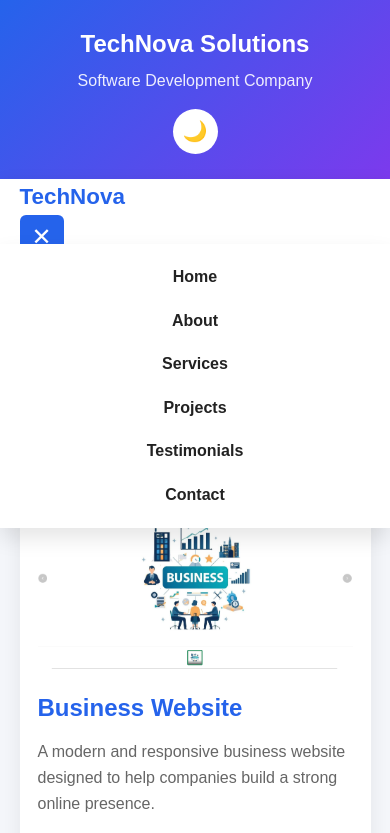
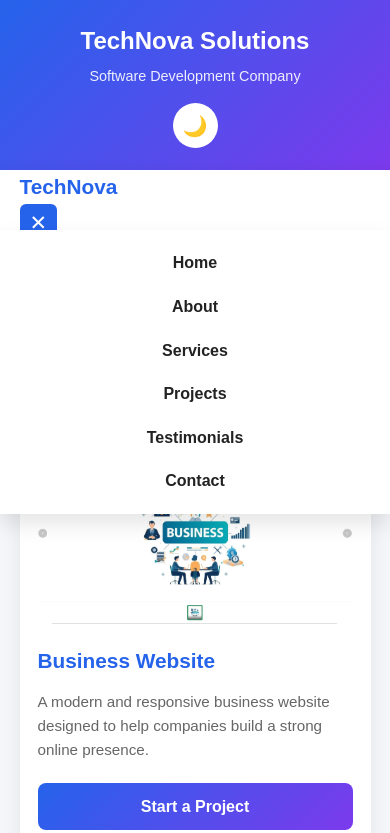
Before and after one commit to rimsha22-dev/TechNova-solutions-website, a plain HTML site: page projects.html in a window 390 px wide. Both pictures are taken after a click on the button "Open Menu". Shown: the top 833 px of the page. Drawn offline with Linux system fonts and the light colour scheme.

```diff
--- a/style11.css
+++ b/style11.css
@@ -22,13 +22,16 @@
     transition: background 0.3s ease, color 0.3s ease;
 }
 
-/* ---------- CONTAINER ---------- */
+img {
+    max-width: 100%;
+}
 
 .container {
     width: 90%;
     max-width: 1200px;
     margin: auto;
 }
+
 
 /* ========================================
    HEADER
@@ -51,6 +54,7 @@
     opacity: 0.9;
 }
 
+
 /* ---------- THEME BUTTON ---------- */
 
 #theme-toggle {
@@ -63,12 +67,13 @@
     border-radius: 50%;
     cursor: pointer;
     font-size: 20px;
-    transition: 0.3s;
+    transition: 0.3s ease;
 }
 
 #theme-toggle:hover {
     transform: rotate(20deg) scale(1.1);
 }
+
 
 /* ========================================
    NAVIGATION
@@ -90,6 +95,7 @@
 .logo {
     color: #2563eb;
     font-size: 1.7rem;
+    font-weight: bold;
 }
 
 .nav-links {
@@ -102,14 +108,15 @@
     text-decoration: none;
     color: #222;
     font-weight: 600;
-    transition: 0.3s;
+    transition: 0.3s ease;
 }
 
 .nav-links a:hover {
     color: #2563eb;
 }
 
-/* ---------- MOBILE MENU ---------- */
+
+/* ---------- MOBILE MENU BUTTON ---------- */
 
 .menu-toggle {
     display: none;
@@ -121,6 +128,7 @@
     border-radius: 6px;
     cursor: pointer;
 }
+
 
 /* ========================================
    PROJECTS SECTION
@@ -145,6 +153,7 @@
     color: #666;
 }
 
+
 /* ========================================
    PROJECT GRID
    ======================================== */
@@ -154,6 +163,7 @@
     grid-template-columns: repeat(2, 1fr);
     gap: 30px;
 }
+
 
 /* ========================================
    PROJECT CARD
@@ -166,8 +176,6 @@
     box-shadow: 0 8px 25px rgba(0, 0, 0, 0.08);
     transition: transform 0.3s ease, box-shadow 0.3s ease;
 
-    /* IMPORTANT:
-       Do not hide cards before JavaScript runs */
     opacity: 1;
     transform: translateY(0);
 }
@@ -176,6 +184,7 @@
     transform: translateY(-10px);
     box-shadow: 0 15px 35px rgba(0, 0, 0, 0.15);
 }
+
 
 /* ========================================
    PROJECT IMAGES
@@ -190,6 +199,7 @@
     margin-bottom: 20px;
 }
 
+
 /* ---------- PROJECT TITLE ---------- */
 
 .project-card h3 {
@@ -198,12 +208,14 @@
     margin-bottom: 12px;
 }
 
+
 /* ---------- PROJECT DESCRIPTION ---------- */
 
 .project-card p {
     color: #666;
     margin-bottom: 20px;
 }
+
 
 /* ========================================
    BUTTON
@@ -217,7 +229,7 @@
     padding: 11px 22px;
     border-radius: 8px;
     font-weight: bold;
-    transition: 0.3s;
+    transition: 0.3s ease;
 }
 
 .btn:hover {
@@ -228,6 +240,7 @@
 .btn.clicked {
     transform: scale(0.95);
 }
+
 
 /* ========================================
    FOOTER
@@ -243,6 +256,7 @@
 footer p {
     margin: 0;
 }
+
 
 /* ========================================
    BACK TO TOP
@@ -260,9 +274,11 @@
     color: white;
     font-size: 22px;
     cursor: pointer;
+
     opacity: 0;
     visibility: hidden;
-    transition: 0.3s;
+
+    transition: 0.3s ease;
     z-index: 999;
 }
 
@@ -275,6 +291,7 @@
     background: #7c3aed;
     transform: translateY(-4px);
 }
+
 
 /* ========================================
    DARK MODE
@@ -317,34 +334,55 @@
     color: #60a5fa;
 }
 
+
 /* ========================================
-   MOBILE RESPONSIVE
+   TABLET & MOBILE
    ======================================== */
 
 @media (max-width: 768px) {
+
+    header {
+        padding: 25px 0;
+    }
 
     header h1 {
         font-size: 1.8rem;
     }
 
+    header p {
+        font-size: 0.95rem;
+    }
+
     .navbar {
         min-height: 65px;
+        padding: 0 5%;
     }
 
+    .logo {
+        font-size: 1.5rem;
+    }
+
+    /* Show hamburger */
     .menu-toggle {
         display: block;
     }
 
+    /* Mobile navigation */
     .nav-links {
         position: absolute;
         top: 65px;
         left: 0;
         width: 100%;
+
         background: white;
+
         display: none;
         flex-direction: column;
+        align-items: center;
+
         padding: 20px;
         gap: 18px;
+
         box-shadow: 0 10px 20px rgba(0, 0, 0, 0.1);
     }
 
@@ -356,8 +394,15 @@
         background: #1f2937;
     }
 
+    .nav-links a {
+        font-size: 1rem;
+    }
+
+
+    /* Projects */
     .projects-grid {
         grid-template-columns: 1fr;
+        gap: 25px;
     }
 
     .projects-section {
@@ -368,10 +413,20 @@
         font-size: 2rem;
     }
 
+    .section-intro {
+        margin-bottom: 35px;
+        padding: 0 10px;
+    }
+
+    .project-card {
+        padding: 20px;
+    }
+
     .project-card img {
         height: 200px;
     }
 }
+
 
 /* ========================================
    SMALL MOBILE DEVICES
@@ -380,27 +435,61 @@
 @media (max-width: 480px) {
 
     header {
-        padding: 25px 0;
+        padding: 22px 0;
     }
 
     header h1 {
         font-size: 1.5rem;
     }
 
+    header p {
+        font-size: 0.9rem;
+    }
+
+    .navbar {
+        min-height: 60px;
+    }
+
     .logo {
-        font-size: 1.4rem;
+        font-size: 1.3rem;
+    }
+
+    .menu-toggle {
+        font-size: 21px;
+        padding: 7px 10px;
+    }
+
+    .nav-links {
+        top: 60px;
+    }
+
+    .projects-section {
+        padding: 45px 0;
     }
 
     .projects-section h2 {
         font-size: 1.8rem;
     }
 
+    .section-intro {
+        font-size: 0.95rem;
+    }
+
     .project-card {
         padding: 18px;
+        border-radius: 12px;
     }
 
     .project-card img {
         height: 180px;
+    }
+
+    .project-card h3 {
+        font-size: 1.3rem;
+    }
+
+    .project-card p {
+        font-size: 0.95rem;
     }
 
     .btn {
@@ -411,5 +500,7 @@
     #back-to-top {
         right: 15px;
         bottom: 15px;
+        width: 42px;
+        height: 42px;
     }
 }
```
Also changed, not shown: index.html (+8 -2 lines), style1.css (+66 -103 lines).
